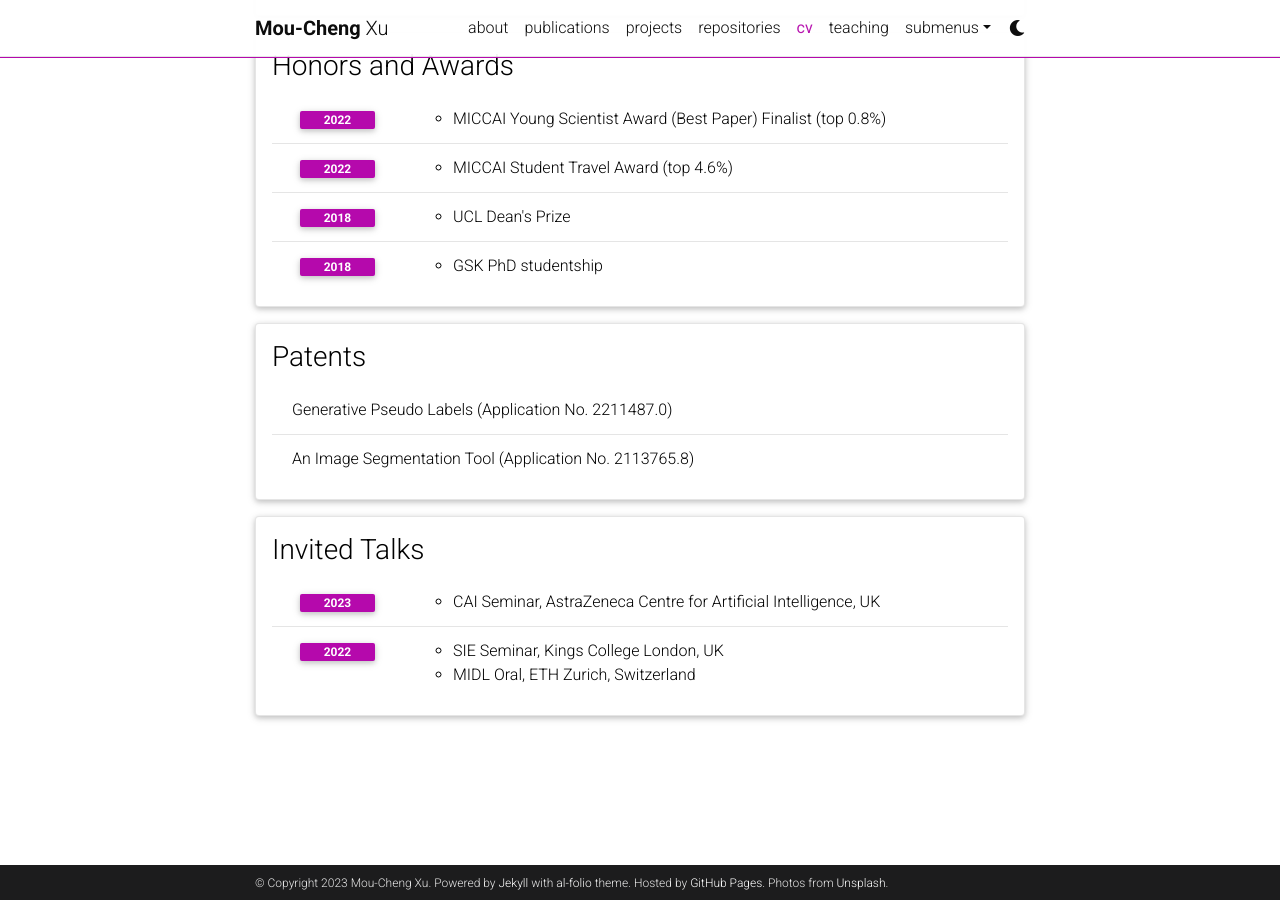
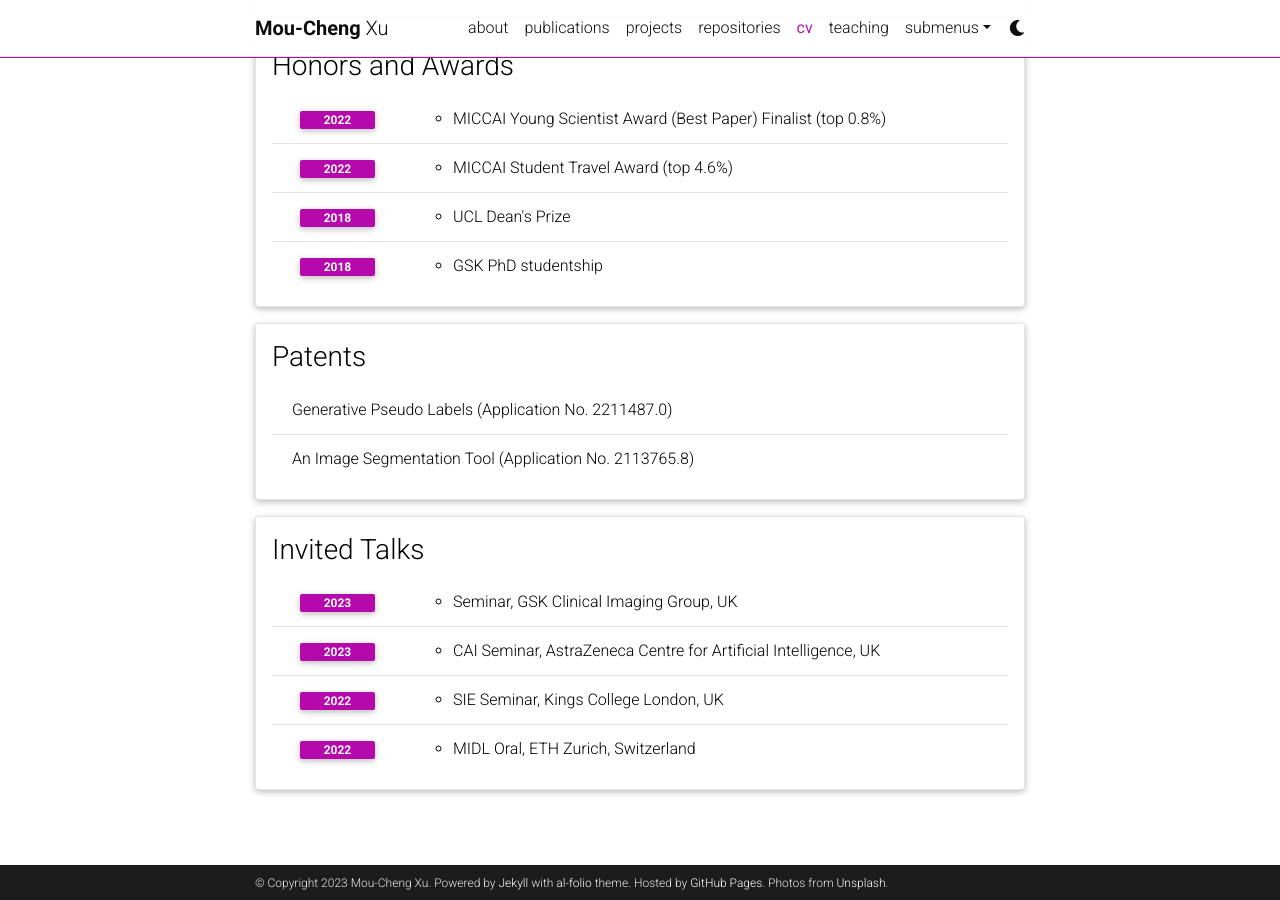
Before and after one commit to moucheng2017/moucheng2017.github.io, a Jekyll site: the page built from _pages/cv.md, in a window 1280 px wide and 900 px high, scrolled down 658 px. Built offline with Jekyll 4.4.1, drawn with Linux system fonts in a browser that asks for light colours; comment, search, counter and statistics services are not loaded; a style sheet for code colours, icons or effects is not loaded.

Commit message:
Update cv.yml add new talks

```diff
--- a/_data/cv.yml
+++ b/_data/cv.yml
@@ -46,12 +46,16 @@
   contents:
     - year: 2023
       items:
+        - Seminar, GSK Clinical Imaging Group, UK
+    - year: 2023
+      items:
         - CAI Seminar, AstraZeneca Centre for Artificial Intelligence, UK
     - year: 2022
       items:
         - SIE Seminar, Kings College London, UK
+    - year: 2022
+      items:
         - MIDL Oral, ETH Zurich, Switzerland
-
 # - title: Experience
 #   type: time_table
 #   contents:
```
